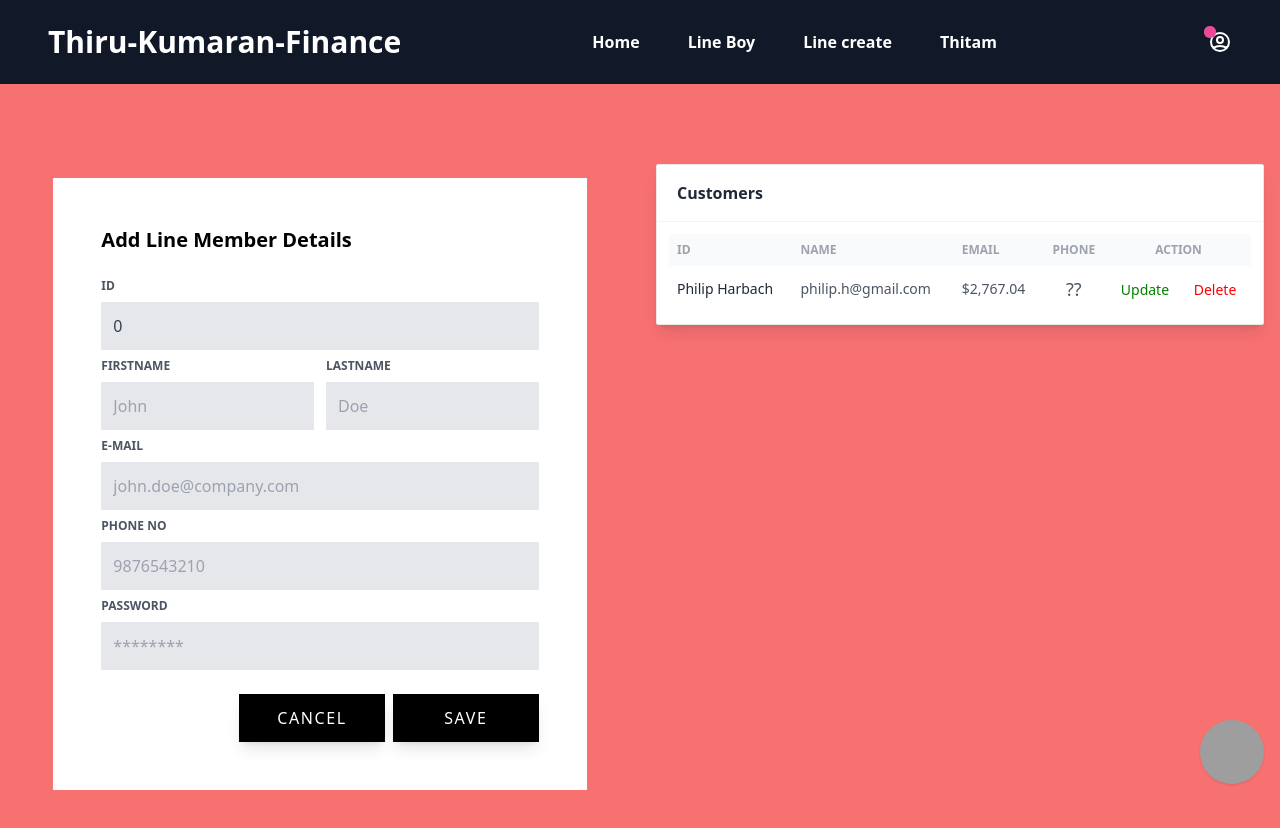
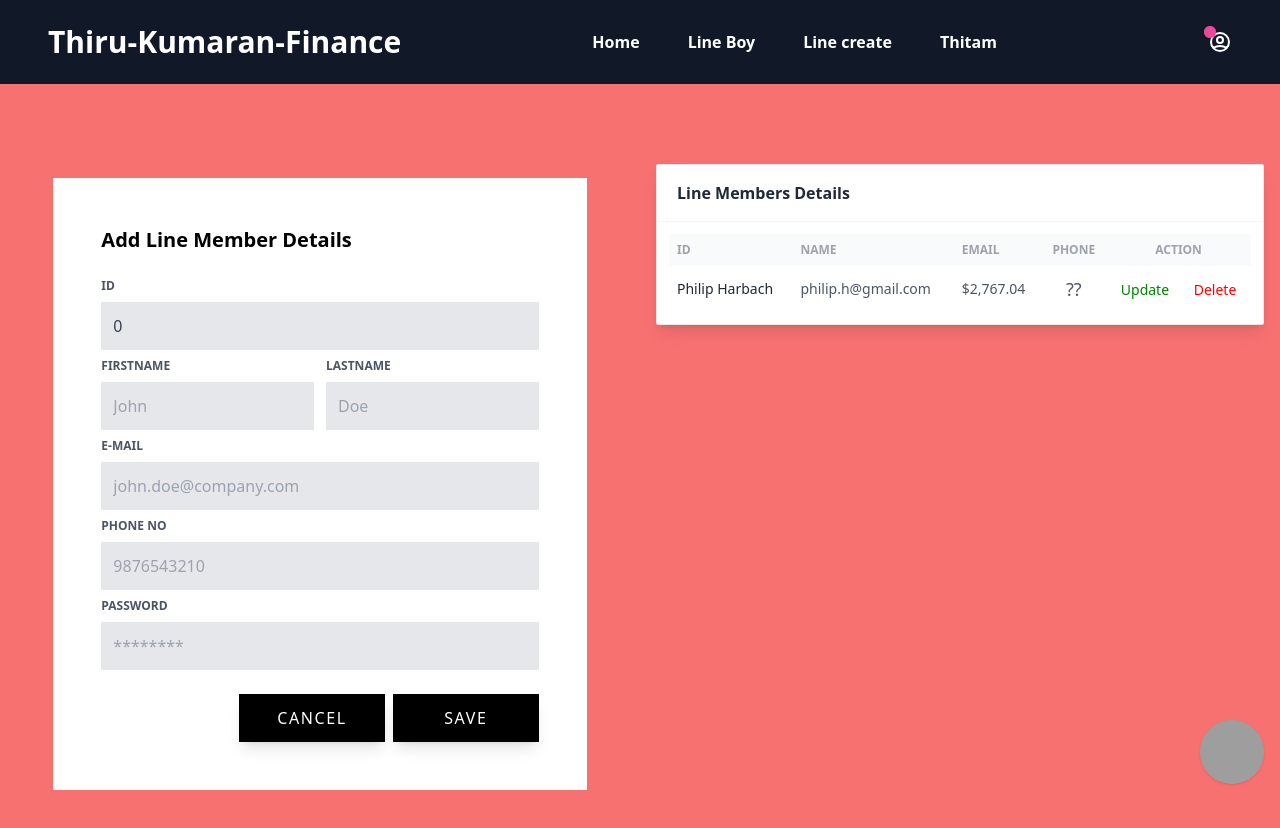
Before and after one commit to naveenkumarse/thiru-kumaran-dept-maintenance, a React (Create React App) app in the folder thiru-kumaran-dept/: page /#/lineboy in a window 1280 px wide. Shown: the top 828 px of the page. Built offline with nearby package versions, Linux system fonts and the light colour scheme; grey boxes are pictures that could not be loaded.

Commit message:
line-create-added

```diff
--- a/thiru-kumaran-dept/src/App.js
+++ b/thiru-kumaran-dept/src/App.js
@@ -7,6 +7,7 @@ import Navbar from './components/navbar/navbar';
 import Home from './components/home/home';
 import Line from './components/line/line';
 import LineBoy from './components/line_boy/lineBoy';
+import LineCreate from './components/lineCreate/lineCreate';
 
 
 function App() {
@@ -31,9 +32,15 @@ function App() {
               <Line/>
             </div>
           } />
-          <Route path="/lineboy" element={
+           <Route path="/lineboy" element={
             <div>
              <LineBoy />
+            </div>
+          } />
+          <Route path="/linecreate" element={
+            <div>
+               <Navbar />
+             <LineCreate />
             </div>
           } />
 
--- /dev/null
+++ b/thiru-kumaran-dept/src/components/lineCreate/lineCreate.js
@@ -0,0 +1,23 @@
+import React from "react";
+import LineCreateForm from "./lineCreateform/lineCreateForm";
+import LineCreateTable from "./lineCreateTable/lineCreateTable";
+
+const LineCreate = () =>{
+    return(
+        <>
+            <div className="flex justify-center bg-red-400 ">
+                <div className="w-1/2 ">
+                    <LineCreateForm />
+                </div>
+                <div className="w-1/2 ">
+                    <LineCreateTable />
+                </div>
+
+            </div>
+
+        </>
+
+    )
+}
+
+export default LineCreate;
--- a/thiru-kumaran-dept/src/components/table/table.js
+++ b/thiru-kumaran-dept/src/components/lineCreate/lineCreateTable/lineCreateTable.js
@@ -1,15 +1,15 @@
 import React from "react";
-import ListItems from "./listItems";
+import ListCreateItems from "./listCreateItems";
 
-const Table = () => {
+const LineCreateTable = () => {
     return (
         <>
-            <section class="antialiased bg-gray-100 text-gray-600 px-4 bg-red-400 my-20">
+            <section class="antialiased bg-gray-100 text-gray-600 px-4 bg-red-400 my-52">
                 <div class="flex flex-col justify-center h-full">
 
                     <div class="w-full max-w-2xl mx-auto bg-white shadow-lg rounded-sm border border-gray-200">
                         <header class="px-5 py-4 border-b border-gray-100">
-                            <h2 class="font-semibold text-gray-800">Customers</h2>
+                            <h2 class="font-semibold text-gray-800">Line Details</h2>
                         </header>
                         <div class="p-3">
                             <div class="overflow-x-auto">
@@ -19,23 +19,19 @@ const Table = () => {
                                             <th class="p-2 whitespace-nowrap">
                                                 <div class="font-semibold text-left">Id</div>
                                             </th>
-                                            <th class="p-2 whitespace-nowrap">
+                                            <th class=" pl-24 whitespace-nowrap">
                                                 <div class="font-semibold text-left">Name</div>
                                             </th>
-                                            <th class="p-2 whitespace-nowrap">
-                                                <div class="font-semibold text-left">Email</div>
-                                            </th>
-                                            <th class="p-2 whitespace-nowrap">
-                                                <div class="font-semibold text-center">Phone</div>
-                                            </th>
-                                            <th class="p-2 whitespace-nowrap">
+
+
+                                            <th class="pl-8 whitespace-nowrap">
                                                 <div class="font-semibold text-center">Action</div>
                                             </th>
                                         </tr>
                                     </thead>
                                     <tbody class="text-sm divide-y divide-gray-100">
                                         <tr>
-                                            <ListItems />
+                                            <ListCreateItems />
                                         </tr>
                                     </tbody>
                                 </table>
@@ -45,7 +41,6 @@ const Table = () => {
                 </div>
             </section>
         </>
-    );
+    )
 }
-
-export default Table;
+export default LineCreateTable;
--- /dev/null
+++ b/thiru-kumaran-dept/src/components/lineCreate/lineCreateTable/listCreateItems.js
@@ -0,0 +1,22 @@
+import React from "react";
+
+const ListCreateItems = () => {
+    return (
+        <>
+            <td class="p-2 whitespace-nowrap ">
+                <div class="flex items-center">
+                    <div class="font-medium text-gray-800">1</div>
+                </div>
+            </td>
+
+            <td class="pl-24 float-left whitespace-nowrap">
+                <div class="text-lg text-center">Line A</div>
+            </td>
+            <td class="pl-8 whitespace-nowrap">
+                <div class="text-lg text-center"><button style={{ color: "green", fontSize: "14px" }}>Update</button> <button style={{ color: "red", fontSize: "14px", marginLeft: "20px" }}>Delete</button></div>
+            </td>
+        </>
+    )
+}
+
+export default ListCreateItems;
--- /dev/null
+++ b/thiru-kumaran-dept/src/components/lineCreate/lineCreateform/lineCreateForm.js
@@ -0,0 +1,32 @@
+import React, { useState } from "react";
+
+const LineCreateForm =()=>{
+    const [id,setId] = useState(0);
+    const [name,setName] = useState("");
+    return(
+        <>
+         <div class="grid min-h-screen place-items-center bg-red-400">
+                <div class="w-11/12 p-12 bg-white sm:w-8/12 md:w-1/2 lg:w-10/12 bg-white">
+                    <h1 class="text-xl font-bold ">Add Line Details <span class="font-normal"></span></h1>
+                    <form class="mt-6">
+                    <label for="id" class="block mt-2 text-xs font-semibold text-gray-600 uppercase">Id</label>
+                    <input id="id" type="text" name="id" placeholder="id" autocomplete="id" class="block w-full p-3 mt-2 text-gray-700 bg-gray-200 appearance-none focus:outline-none focus:bg-gray-300 focus:shadow-inner" value={id} onChange={(e)=>setId(e.target.value)} required />
+
+                        <label for="name" class="block mt-2 text-xs font-semibold text-gray-600 uppercase mt-2">Name</label>
+                        <input id="name" type="text" name="text" placeholder="Name" autocomplete="email" class="block w-full p-3 mt-2 text-gray-700 bg-gray-200 appearance-none focus:outline-none focus:bg-gray-300 focus:shadow-inner" value={name} onChange={(e)=>setName(e.target.value)} required />
+
+                        <button type="submit" class="w-1/3 py-3 mt-6 font-medium tracking-widest text-white uppercase bg-black shadow-lg focus:outline-none hover:bg-gray-900 hover:shadow-none float-right">
+                            Save
+                        </button>
+                        <button type="submit" class="w-1/3 mx-2 py-3 mt-6 font-medium tracking-widest text-white uppercase bg-black shadow-lg focus:outline-none hover:bg-gray-900 hover:shadow-none float-right">
+                            Cancel
+                        </button>
+
+                    </form>
+                </div>
+            </div>
+        </>
+    )
+}
+
+export default LineCreateForm;
--- a/thiru-kumaran-dept/src/components/forms/form.js
+++ b/thiru-kumaran-dept/src/components/line_boy/forms/form.js
@@ -1,6 +1,6 @@
 import React, { useState } from "react";
 
-const Form = () => {
+const LineBoyForm = () => {
     const [id,setId] = useState(0);
     const [firstName,setFirstName] = useState("");
     const [lastName,setLastName] = useState("");
@@ -45,4 +45,4 @@ const Form = () => {
     )
 }
 
-export default Form;
+export default LineBoyForm;
--- a/thiru-kumaran-dept/src/components/line_boy/lineBoy.js
+++ b/thiru-kumaran-dept/src/components/line_boy/lineBoy.js
@@ -1,7 +1,7 @@
 import React from "react";
 import Navbar from "../navbar/navbar";
-import Form from "../forms/form";
-import Table from "../table/table";
+import LineBoyForm from "./forms/form";
+import LineBoyTable from "./table/table";
 
 const LineBoy = () => {
     return (
@@ -9,10 +9,10 @@ const LineBoy = () => {
             <Navbar />
             <div className="flex justify-center bg-red-400 ">
                 <div className="w-1/2 ">
-                <Form />
+                    <LineBoyForm />
                 </div>
                 <div className="w-1/2 ">
-                <Table />
+                    <LineBoyTable />
                 </div>
 
             </div>
--- a/thiru-kumaran-dept/src/components/table/listItems.js
+++ b/thiru-kumaran-dept/src/components/line_boy/table/listItems.js
@@ -1,6 +1,6 @@
 import React from "react";
 
-const ListItems = () => {
+const LineBoyList = () => {
     return (
         <>
             <td class="p-2 whitespace-nowrap">
@@ -26,4 +26,4 @@ const ListItems = () => {
     )
 }
 
-export default ListItems;
+export default LineBoyList;
--- /dev/null
+++ b/thiru-kumaran-dept/src/components/line_boy/table/table.js
@@ -0,0 +1,51 @@
+import React from "react";
+import ListItems from "./listItems";
+
+const LineBoyTable = () => {
+    return (
+        <>
+            <section class="antialiased bg-gray-100 text-gray-600 px-4 bg-red-400 my-20">
+                <div class="flex flex-col justify-center h-full">
+
+                    <div class="w-full max-w-2xl mx-auto bg-white shadow-lg rounded-sm border border-gray-200">
+                        <header class="px-5 py-4 border-b border-gray-100">
+                            <h2 class="font-semibold text-gray-800">Line Members Details</h2>
+                        </header>
+                        <div class="p-3">
+                            <div class="overflow-x-auto">
+                                <table class="table-auto w-full">
+                                    <thead class="text-xs font-semibold uppercase text-gray-400 bg-gray-50">
+                                        <tr>
+                                            <th class="p-2 whitespace-nowrap">
+                                                <div class="font-semibold text-left">Id</div>
+                                            </th>
+                                            <th class="p-2 whitespace-nowrap">
+                                                <div class="font-semibold text-left">Name</div>
+                                            </th>
+                                            <th class="p-2 whitespace-nowrap">
+                                                <div class="font-semibold text-left">Email</div>
+                                            </th>
+                                            <th class="p-2 whitespace-nowrap">
+                                                <div class="font-semibold text-center">Phone</div>
+                                            </th>
+                                            <th class="p-2 whitespace-nowrap">
+                                                <div class="font-semibold text-center">Action</div>
+                                            </th>
+                                        </tr>
+                                    </thead>
+                                    <tbody class="text-sm divide-y divide-gray-100">
+                                        <tr>
+                                            <ListItems />
+                                        </tr>
+                                    </tbody>
+                                </table>
+                            </div>
+                        </div>
+                    </div>
+                </div>
+            </section>
+        </>
+    );
+}
+
+export default LineBoyTable;
--- a/thiru-kumaran-dept/src/components/navbar/navbar.js
+++ b/thiru-kumaran-dept/src/components/navbar/navbar.js
@@ -18,7 +18,7 @@ function Navbar() {
                             <ul class="hidden md:flex px-4 mx-auto font-semibold font-heading space-x-12">
                               <Link to='/'>  <li><a class="hover:text-gray-200" href="#">Home</a></li> </Link>
                               <Link to='/lineboy'>  <li><a class="hover:text-gray-200" href="#">Line Boy</a></li> </Link>
-                              <Link to='/lineboy'> <li><a class="hover:text-gray-200" href="#">Line create</a></li></Link>
+                              <Link to='/linecreate'> <li><a class="hover:text-gray-200" href="#">Line create</a></li></Link>
                                 <li><a class="hover:text-gray-200" href="#"> Thitam</a></li>
                             </ul>
 
```
